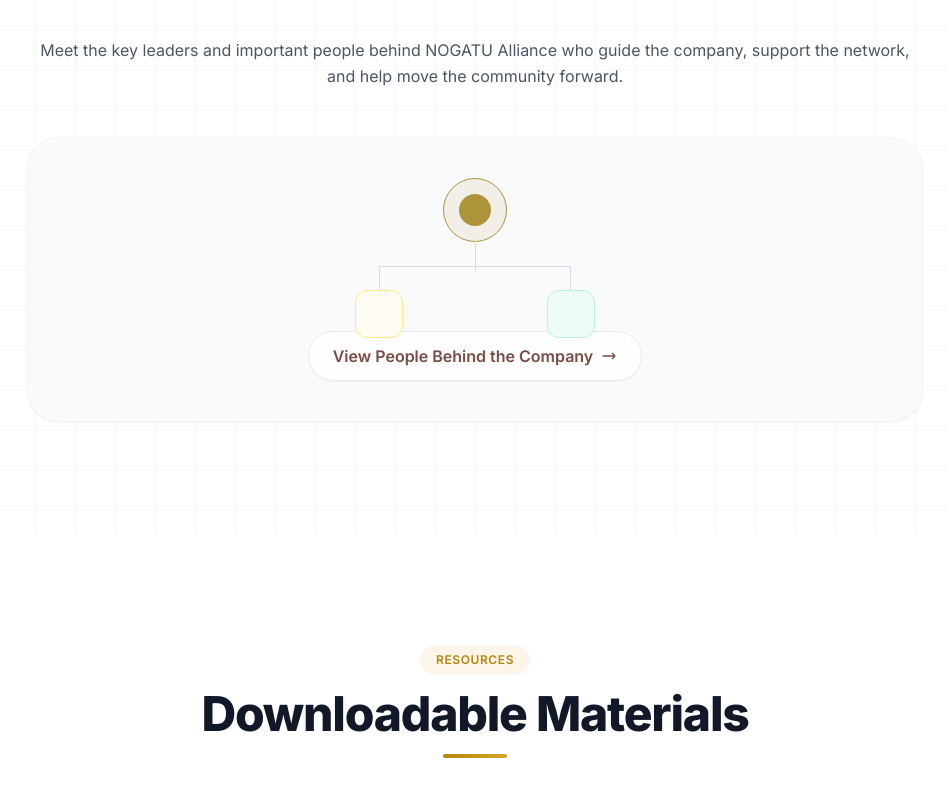
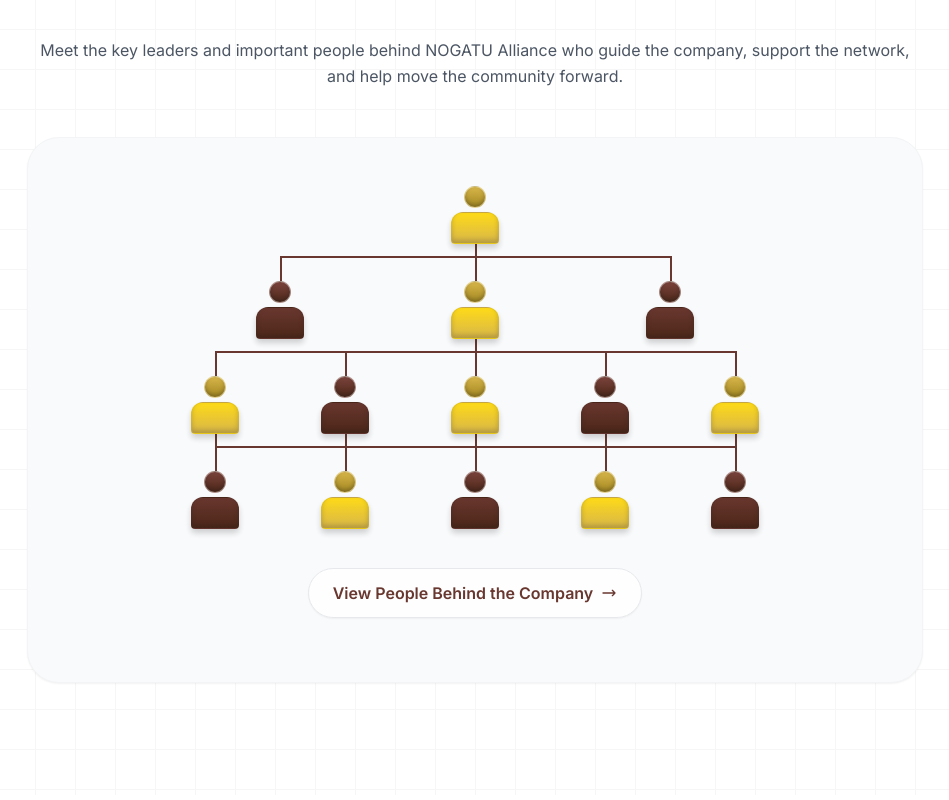
Before and after one commit to WebsitePojects/Nogatu_Frontend, a React (Vite) app: page / in a window 1280 px wide. Shown: the part 4700-5500 px from the top of the page, without its empty margins (165-1114 px from the left). Built offline with nearby package versions, Linux system fonts and the light colour scheme; no server answers.

Commit message:
Updated product Images, Footer, People Behind Company Static Page design

```diff
--- a/src/landing/LandingLayout.jsx
+++ b/src/landing/LandingLayout.jsx
@@ -89,7 +89,7 @@
           </div>
 
           {/* CTA + Mobile toggle */}
-          <div className="flex items-center justify-end gap-3 z-10 w-[170px] flex-shrink-0">
+          <div className="flex items-center justify-end gap-3 z-10 w-auto sm:w-[170px] flex-shrink-0">
             <a
               href="/portal/login"
               className="relative hidden sm:inline-flex items-center justify-center gap-2 px-6 py-2.5 rounded-full text-white text-sm font-bold motion-safe:transition-all motion-safe:duration-300 shadow-lg hover:shadow-brand-gold/40 border border-white/20 group overflow-hidden whitespace-nowrap"
@@ -191,7 +191,7 @@
           <div>
             <h4 className="text-brand-gold-light font-semibold text-sm mb-4">Our Products</h4>
             <ul className="space-y-3 text-sm text-white/50">
-              <li>Barley Juice</li><li>Nogatu Glow</li><li>Collagen Vitamin C</li><li>Chocolate Drink Mix</li><li>Coffee Mix</li><li>Mangosteen Coffee</li>
+              <li>Barley Juice</li><li>Nogatu Glow</li><li>Collagen Vitamin C</li><li>Chocolate Drink Mix</li><li>Coffee Mix</li><li>Mangosteen Coffee</li><li>Vitamin C</li><li>Max Fuel Coffee</li><li>Berry NAD+</li>
             </ul>
           </div>
 
--- a/src/landing/pages/Home.jsx
+++ b/src/landing/pages/Home.jsx
@@ -43,13 +43,13 @@
           </div>
 
           <div className="order-1 lg:order-2 w-full lg:w-6/12 flex justify-center lg:justify-end motion-safe:animate-fade-up z-10 mt-0 sm:mt-8 lg:mt-0 flex-1 lg:flex-none items-center">
-            <div className="relative w-full max-w-[315px] sm:max-w-[430px] lg:max-w-[620px] xl:max-w-[700px] mx-auto lg:mx-0">
+            <div className="relative w-[120vw] max-w-[460px] sm:w-full sm:max-w-[430px] lg:max-w-[620px] xl:max-w-[700px] mx-auto lg:mx-0 -ml-2 sm:ml-0">
               <div className="absolute left-1/2 -translate-x-1/2 bottom-8 w-3/4 h-1/3 rounded-full blur-[60px] bg-brand-gold/55 motion-safe:animate-pulse-glow" />
               <div className="absolute inset-x-10 bottom-4 h-10 rounded-full bg-black/35 blur-[32px]" />
               <img
                 src="/img/landing-product.png"
                 alt="Nogatu Alliance Products"
-                className="relative z-10 w-full max-h-[48svh] sm:max-h-none h-auto object-contain motion-safe:animate-float-slow drop-shadow-[0_28px_60px_rgba(0,0,0,0.55)] origin-bottom lg:origin-center"
+                className="relative z-10 w-full h-auto object-contain motion-safe:animate-float-slow drop-shadow-[0_28px_60px_rgba(0,0,0,0.55)] origin-bottom lg:origin-center"
               />
             </div>
           </div>
@@ -285,6 +285,14 @@
 /* ────────────────────── Organizations Preview ───────────── */
 function OrganizationsPreview() {
   const ref = useScrollReveal();
+
+  const OrgNode = ({ top, left, hc, bc }) => (
+    <div className="absolute flex flex-col items-center -translate-x-1/2 z-10" style={{ top: `${top}px`, left: `${left}%` }}>
+      <div className={`w-[18px] h-[18px] sm:w-[22px] sm:h-[22px] rounded-full shadow-[inset_0_-2px_4px_rgba(0,0,0,0.3)] mb-1 border border-white/40 bg-gradient-to-b ${hc}`} />
+      <div className={`w-10 h-7 sm:w-12 sm:h-8 rounded-t-xl rounded-b shadow-[0_4px_6px_rgba(0,0,0,0.2),inset_0_-3px_5px_rgba(0,0,0,0.2)] border border-black/10 bg-gradient-to-b ${bc}`} />
+    </div>
+  );
+
   return (
     <section className="section-padding relative overflow-hidden bg-white">
       {/* Minimalist Backgound Pattern */}
@@ -300,25 +308,69 @@
             Meet the key leaders and important people behind NOGATU Alliance who guide the company, support the network, and help move the community forward.
           </p>
 
-          <div className="relative p-8 md:p-10 rounded-[2rem] bg-gray-50 border border-gray-100 shadow-sm overflow-hidden group hover:shadow-md transition-shadow duration-500">
-            {/* Minimalist Org Chart Abstract */}
-            <div className="flex flex-col items-center justify-center opacity-80 group-hover:opacity-100 transition-opacity duration-500">
-               {/* Top Node */}
-               <div className="w-16 h-16 rounded-full bg-brand-gold-dark/10 border border-brand-gold-dark flex items-center justify-center mb-6 relative">
-                 <div className="w-8 h-8 rounded-full bg-brand-gold-dark" />
-                 <div className="absolute w-px h-8 bg-gray-300 -bottom-8" />
+          <div className="relative p-6 sm:p-10 rounded-[2rem] bg-gray-50 border border-gray-100 shadow-sm overflow-hidden group hover:shadow-md transition-shadow duration-500">
+            <div className="flex flex-col items-center justify-center opacity-90 group-hover:opacity-100 transition-opacity duration-500 overflow-x-auto pb-6 w-full">
+
+               {/* Fixed-dimension container allows perfect positional scaling */}
+               <div className="min-w-[400px] w-full max-w-[650px] mx-auto h-[350px] relative mt-2">
+
+                 {/* ─── LINES ────────── */}
+                 {/* L1 to L2 */}
+                 <div className="absolute w-[2px] bg-brand-brown" style={{ top: '50px', left: '50%', height: '20px' }} />
+                 <div className="absolute h-[2px] bg-brand-brown" style={{ top: '70px', left: '20%', width: '60%' }} />
+                 <div className="absolute w-[2px] bg-brand-brown" style={{ top: '70px', left: '20%', height: '25px' }} />
+                 <div className="absolute w-[2px] bg-brand-brown" style={{ top: '70px', left: '50%', height: '25px' }} />
+                 <div className="absolute w-[2px] bg-brand-brown" style={{ top: '70px', left: '80%', height: '25px' }} />
+
+                 {/* L2 to L3 */}
+                 <div className="absolute w-[2px] bg-brand-brown" style={{ top: '145px', left: '50%', height: '20px' }} />
+                 <div className="absolute h-[2px] bg-brand-brown" style={{ top: '165px', left: '10%', width: '80%' }} />
+                 <div className="absolute w-[2px] bg-brand-brown" style={{ top: '165px', left: '10%', height: '25px' }} />
+                 <div className="absolute w-[2px] bg-brand-brown" style={{ top: '165px', left: '30%', height: '25px' }} />
+                 <div className="absolute w-[2px] bg-brand-brown" style={{ top: '165px', left: '50%', height: '25px' }} />
+                 <div className="absolute w-[2px] bg-brand-brown" style={{ top: '165px', left: '70%', height: '25px' }} />
+                 <div className="absolute w-[2px] bg-brand-brown" style={{ top: '165px', left: '90%', height: '25px' }} />
+
+                 {/* L3 to L4 */}
+                 <div className="absolute w-[2px] bg-brand-brown" style={{ top: '240px', left: '10%', height: '20px' }} />
+                 <div className="absolute w-[2px] bg-brand-brown" style={{ top: '240px', left: '30%', height: '20px' }} />
+                 <div className="absolute w-[2px] bg-brand-brown" style={{ top: '240px', left: '50%', height: '20px' }} />
+                 <div className="absolute w-[2px] bg-brand-brown" style={{ top: '240px', left: '70%', height: '20px' }} />
+                 <div className="absolute w-[2px] bg-brand-brown" style={{ top: '240px', left: '90%', height: '20px' }} />
+
+                 <div className="absolute h-[2px] bg-brand-brown" style={{ top: '260px', left: '10%', width: '80%' }} />
+
+                 <div className="absolute w-[2px] bg-brand-brown" style={{ top: '260px', left: '10%', height: '25px' }} />
+                 <div className="absolute w-[2px] bg-brand-brown" style={{ top: '260px', left: '30%', height: '25px' }} />
+                 <div className="absolute w-[2px] bg-brand-brown" style={{ top: '260px', left: '50%', height: '25px' }} />
+                 <div className="absolute w-[2px] bg-brand-brown" style={{ top: '260px', left: '70%', height: '25px' }} />
+                 <div className="absolute w-[2px] bg-brand-brown" style={{ top: '260px', left: '90%', height: '25px' }} />
+
+                 {/* ─── NODES ────────── */}
+                 {/* L1 */}
+                 <OrgNode top={0} left={50} hc="from-brand-gold to-brand-gold-dark" bc="from-gold-300 to-brand-gold" />
+
+                 {/* L2 */}
+                 <OrgNode top={95} left={20} hc="from-brand-brown-light to-brand-brown-dark" bc="from-brand-brown to-brand-brown-dark" />
+                 <OrgNode top={95} left={50} hc="from-brand-gold to-brand-gold-dark" bc="from-gold-300 to-brand-gold" />
+                 <OrgNode top={95} left={80} hc="from-brand-brown-light to-brand-brown-dark" bc="from-brand-brown to-brand-brown-dark" />
+
+                 {/* L3 */}
+                 <OrgNode top={190} left={10} hc="from-brand-gold to-brand-gold-dark" bc="from-gold-300 to-brand-gold" />
+                 <OrgNode top={190} left={30} hc="from-brand-brown-light to-brand-brown-dark" bc="from-brand-brown to-brand-brown-dark" />
+                 <OrgNode top={190} left={50} hc="from-brand-gold to-brand-gold-dark" bc="from-gold-300 to-brand-gold" />
+                 <OrgNode top={190} left={70} hc="from-brand-brown-light to-brand-brown-dark" bc="from-brand-brown to-brand-brown-dark" />
+                 <OrgNode top={190} left={90} hc="from-brand-gold to-brand-gold-dark" bc="from-gold-300 to-brand-gold" />
+
+                 {/* L4 */}
+                 <OrgNode top={285} left={10} hc="from-brand-brown-light to-brand-brown-dark" bc="from-brand-brown to-brand-brown-dark" />
+                 <OrgNode top={285} left={30} hc="from-brand-gold to-brand-gold-dark" bc="from-gold-300 to-brand-gold" />
+                 <OrgNode top={285} left={50} hc="from-brand-brown-light to-brand-brown-dark" bc="from-brand-brown to-brand-brown-dark" />
+                 <OrgNode top={285} left={70} hc="from-brand-gold to-brand-gold-dark" bc="from-gold-300 to-brand-gold" />
+                 <OrgNode top={285} left={90} hc="from-brand-brown-light to-brand-brown-dark" bc="from-brand-brown to-brand-brown-dark" />
                </div>
 
-               {/* Connector Line */}
-               <div className="w-48 h-px bg-gray-300 mb-8 relative">
-                 <div className="absolute w-px h-6 bg-gray-300 left-0 top-0" />
-                 <div className="absolute w-px h-6 bg-gray-300 right-0 top-0" />
-                 {/* Bottom Nodes */}
-                 <div className="absolute -left-6 top-6 w-12 h-12 rounded-xl bg-primary-50 border border-primary-200" />
-                 <div className="absolute -right-6 top-6 w-12 h-12 rounded-xl bg-emerald-50 border border-emerald-200" />
-               </div>
-
-               <div className="mt-8">
+               <div className="mt-8 relative z-20">
                  <NavLink to="/organizations" className="inline-flex items-center justify-center gap-2 px-6 py-3 rounded-full bg-white border border-gray-200 text-brand-brown font-semibold shadow-sm hover:shadow-md hover:border-brand-gold/40 transition-all duration-300">
                    View People Behind the Company
                    <svg className="w-4 h-4" fill="none" stroke="currentColor" viewBox="0 0 24 24"><path strokeLinecap="round" strokeLinejoin="round" strokeWidth={2} d="M17 8l4 4m0 0l-4 4m4-4H3" /></svg>
--- a/src/layouts/AdminLayout.jsx
+++ b/src/layouts/AdminLayout.jsx
@@ -194,6 +194,16 @@
             >
               <HiOutlineMenu className="w-5 h-5" />
             </button>
+            <a
+              href="/"
+              className="inline-flex items-center gap-2 px-3 py-2 rounded-xl border border-white/10 bg-white/5 text-white/80 text-sm font-medium motion-safe:transition-colors hover:bg-white/10 hover:text-brand-gold"
+              aria-label="Back to landing page"
+            >
+              <svg className="w-4 h-4" fill="none" stroke="currentColor" viewBox="0 0 24 24">
+                <path strokeLinecap="round" strokeLinejoin="round" strokeWidth={2} d="M15 19l-7-7 7-7" />
+              </svg>
+              <span className="hidden sm:inline">Back</span>
+            </a>
             <h2 className="text-sm font-semibold text-white/80">{currentPage?.label || 'Admin Dashboard'}</h2>
           </div>
           <div className="flex items-center gap-2">
```
Also changed, not shown: src/landing/pages/Products.jsx (+8 -8 lines).
